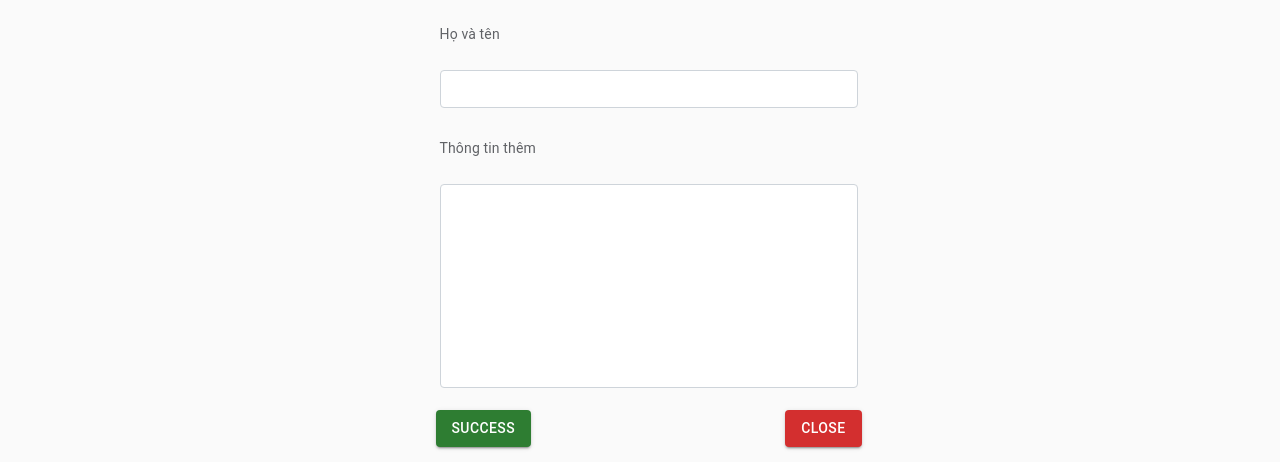
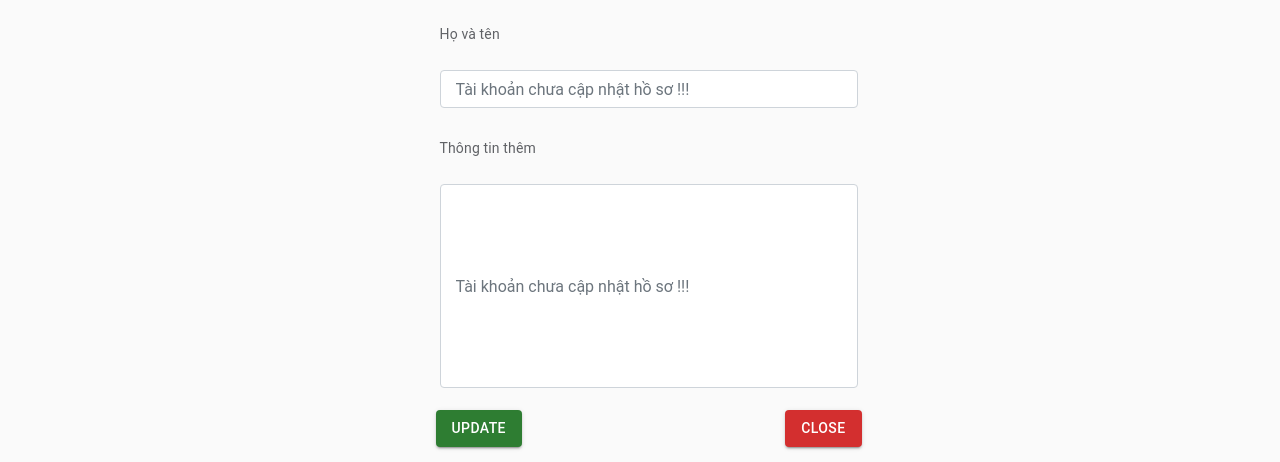
Before and after one commit to hungthe-opn/fe-blog, a React (Create React App) app: page /user-edit in a window 1280 px wide. Shown: the part 490-952 px from the top of the page. Built offline with nearby package versions, Linux system fonts and the light colour scheme; no server answers.

Commit message:
fix:fix-User_edit

```diff
--- a/package.json
+++ b/package.json
@@ -23,6 +23,7 @@
     "react": "^17.0.2",
     "react-dom": "^17.0.2",
     "react-helmet": "^6.1.0",
+    "react-hook-form": "^7.33.1",
     "react-loader-spinner": "^4.0.0",
     "react-redux": "^7.2.6",
     "react-router-dom": "^6.0.2",
--- a/src/components/Context/Context.js
+++ b/src/components/Context/Context.js
@@ -1,16 +1,25 @@
-import React, {useState, useEffect, useRef, createContext, } from "react";
+import React, {useState, useEffect, useRef, createContext,} from "react";
 
 export const UserContext = createContext()
 
 
-const Store =(props) =>{
+const Store = (props) => {
     const [user, setUser] = useState();
     const [image, setImage] = useState();
     const [email, setEmail] = useState();
-        const setData = (userId, imageId, emailId) =>{
+    const [about, setAbout] = useState();
+    const [sex, setSex] = useState();
+    const [name, setName] = useState();
+
+
+    const setData = (userId, imageId, emailId, aboutId, sexID, nameID) => {
         setUser(userId)
         setImage(imageId)
         setEmail(emailId)
+        setAbout(aboutId)
+        setSex(sexID)
+        setName(nameID)
+
     }
 
     return (
@@ -18,7 +27,10 @@ const Store =(props) =>{
             user,
             image,
             email,
-                    setData
+            setData,
+            about,
+            sex,
+            name
 
         }}>{props.children}</UserContext.Provider>
     )
--- a/src/components/Login/login.js
+++ b/src/components/Login/login.js
@@ -58,7 +58,6 @@ export default function SignIn({login}) {
         axiosInstance
             .get(`post-empl/user-role`)
             .then((res) => {
-                console.log(11111111111, res)
                 localStorage.setItem("user", res.data.data.user_name)
                 localStorage.setItem("role", res.data.data.user_role)
                 localStorage.setItem("email", res.data.data.email)
@@ -81,12 +80,12 @@ export default function SignIn({login}) {
                 localStorage.setItem('access_token', res.data.access);
                 localStorage.setItem('refresh_token', res.data.refresh);
                 login(formData.email)
-
-
                 axiosInstance.defaults.headers['Authorization'] =
                     'JWT ' + localStorage.getItem('access_token');
                 getRole()
+
                 history('/blog');
+        window.location.reload();
 
 
             })
--- a/src/components/UserEdit/UserEdit.js
+++ b/src/components/UserEdit/UserEdit.js
@@ -4,12 +4,75 @@ import './UserEdit.scss'
 import Avatar from "@mui/material/Avatar";
 import Button from "@mui/material/Button";
 import {UserContext} from "../Context/Context";
+import {useNavigate} from "react-router-dom";
+import {useForm} from "react-hook-form";
 
 const UserEdit = () => {
 
     const imageID = useContext(UserContext).image;
     const usernameID = useContext(UserContext).user;
+    const emailID = useContext(UserContext).email;
+    const aboutID = useContext(UserContext).about;
+    const nameID = useContext(UserContext).name;
+    const {register, errors} = useForm();
 
+    const history = useNavigate();
+    const initialFormData = Object.freeze({
+        id: '',
+        user_name: '',
+        first_name: '',
+        about: '',
+        image: ''
+    });
+
+    const [formData, updateFormData] = useState(initialFormData);
+    const [image, setImage] = useState(null);
+
+// const FileHandler = (e) => {
+    //     var picture = e.target.files[0];
+    //     setImage(e.target.files[0]);
+    // };
+    useEffect(() => {
+        axiosInstance.get('user/update/').then((res) => {
+            updateFormData({
+                ...formData,
+                ['id']: res.data.data.id,
+                ['user_name']: res.data.data.user_name,
+                ['first_name']: res.data.data.first_name,
+                ['about']: res.data.data.about,
+                ['image']: res.data.data.image
+            });
+            console.log('check-get', res)
+        });
+    }, [updateFormData]);
+
+    const handleChange = (e) => {
+        console.log(e)
+        if (e.target.name === 'image') {
+            setImage({
+                image: e.target.files,
+            });
+        }
+        updateFormData({
+            ...formData,
+            // Trimming any whitespace
+            [e.target.name]: e.target.value,
+        });
+        console.log(e)
+                console.log(formData)
+
+    };
+    const onSubmit = (data) => {
+
+        let formData = new FormData();
+
+        formData.append('id', data.data.id)
+        formData.append('image', data.data.image[0])
+        formData.append('user_name', data.data.user_name)
+        formData.append('first_name', data.data.first_name)
+        formData.append('about', data.data.about)
+        axiosInstance.patch('user/update/', formData)
+    }
 
     return (<>
             <div>
@@ -20,42 +83,50 @@ const UserEdit = () => {
                             <p>Quản lý thông tin</p>
                             <form action="">
                                 <div className='form-edit_body_image'>
-                                    <div style={{ position: 'relative' }}>
-                                        <img className='form-edit_body_image_rounded'  src={imageID} alt=""/>
-                                            <div style={{position: 'absolute',bottom: '0',}}>
-  <input
-    type="file"
- multiple
+                                    <div style={{position: 'relative'}}>
+                                        <img className='form-edit_body_image_rounded' src={formData.image} alt=""/>
+                                        <div style={{position: 'absolute', bottom: '0',}}>
+                                            <input id="image"
+                                                   type="file" onChange={handleChange}
+                                                   multiple accept="image/*"
                                             />
                                         </div>
                                     </div>
-
                                 </div>
                                 <div className='form-edit_body_user'>
                                     <label htmlFor="">Tên tài khoản</label>
-                                    <input className='form-control' type="text" name="" id="" disabled
-                                   value={usernameID} />
+                                    <input className='form-control' type="text" name="email" id="email" disabled
+                                           autoComplete="email"
+                                           value={emailID}/>
                                 </div>
                                 <div className='form-edit_body_user'>
                                     <label htmlFor="">Tên hiển thị</label>
-                                    <input className='form-control' type="text" name="" id=""
+                                    <input className='form-control' type="text" name="user_name" id="user_name"
+                                           value={formData.user_name} onChange={handleChange} autoComplete="user_name"
                                     />
+                                    <span {...register("user_name", {required: "Please enter your first name."})}></span>
                                 </div>
                                 <div className='form-edit_body_user'>
                                     <label htmlFor="">Họ và tên</label>
-                                    <input className='form-control' type="text" name="" id=""
+                                    <input className='form-control' type="text" name="first_name" id="first_name"
+                                           autoComplete="first_name" placeholder="Tài khoản chưa cập nhật hồ sơ !!!"
+                                           value={formData.first_name} onChange={handleChange}
                                     />
                                 </div>
                                 <div className='hidden-rd-infor_body_user'>
                                     <label htmlFor="">Thông tin thêm</label>
-                                    <input className='form-control text-ara' type="text" name="" id=""
+                                    <input className='form-control text-ara' type="text" name="about" id="about"
+                                           placeholder="Tài khoản chưa cập nhật hồ sơ !!!" onChange={handleChange}
+                                           value={formData.about} autoComplete="about"
                                     />
                                 </div>
-                                <div style={{display: 'flex',justifyContent : 'space-between'}}>
-                                    <div> <Button className='btn-summit'variant="contained" color="success">
-                                    Success
+                                <div style={{display: 'flex', justifyContent: 'space-between'}}>
+                                    <div><Button className='btn-summit' variant="contained" color="success"
+                                                 type="submit" onClick={onSubmit}
+                                    >
+                                        Update
                                     </Button></div>
-                               <div><Button className='btn-close'src='/blog' variant="contained" color="error">
+                                    <div><Button className='btn-close' src='/blog' variant="contained" color="error">
                                         Close
                                     </Button></div>
                                 </div>
--- a/src/components/Userinfo/User.js
+++ b/src/components/Userinfo/User.js
@@ -10,11 +10,10 @@ const UserInfo = () => {
 
     const [infor, setInfor] = useState([]);
     const [blogs, setBlogs] = useState([]);
-    const data1 = useContext(UserContext).setData("1", infor.image, infor.email);
+    const data1 = useContext(UserContext).setData(infor.user, infor.image, infor.email);
     useEffect(() => {
         axiosInstance.get('user-blog/info/').then((res) => {
             const allPosts = res.data.data;
-            console.log(allPosts)
             setInfor(allPosts);
         });
     }, []);
@@ -85,6 +84,11 @@ const UserInfo = () => {
                                         <input className='form-control' type="text" name="" id="" disabled
                                                value={infor.first_name}/>
                                     </div>
+                                      <div className='hidden-rd-infor_body_user'>
+                                        <label htmlFor="">Giới tính</label>
+                                        <input className='form-control' type="text" name="" id="" disabled
+                                               value={infor.sex}/>
+                                    </div>
                                     <div className='hidden-rd-infor_body_user'>
                                         <label htmlFor="">Danh hiệu</label>
                                         <input className='form-control' type="text" name="" id="" disabled
```
Also changed, not shown: src/components/Header/Header.js (+7 -7 lines), 1 other file (tests, documents, lock files or other folders). Lines whose indentation alone changed are shown as unchanged.
